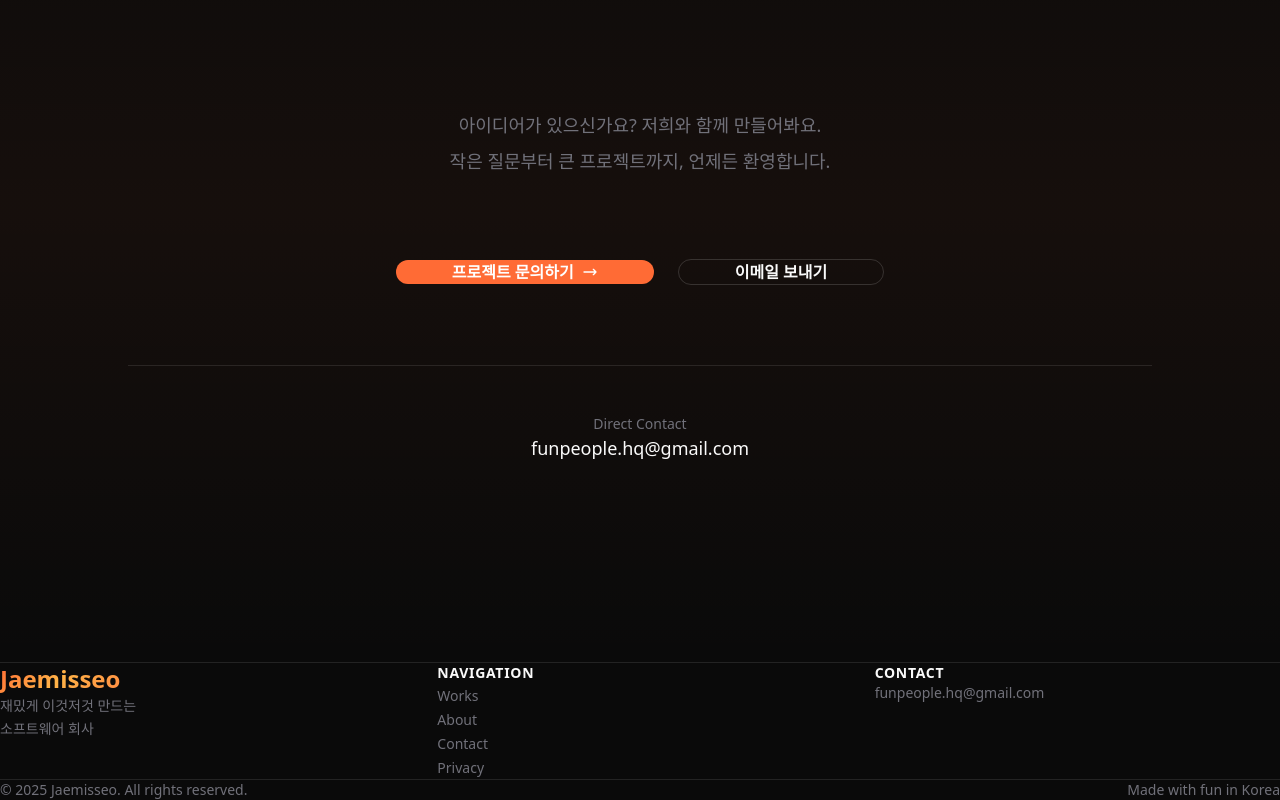
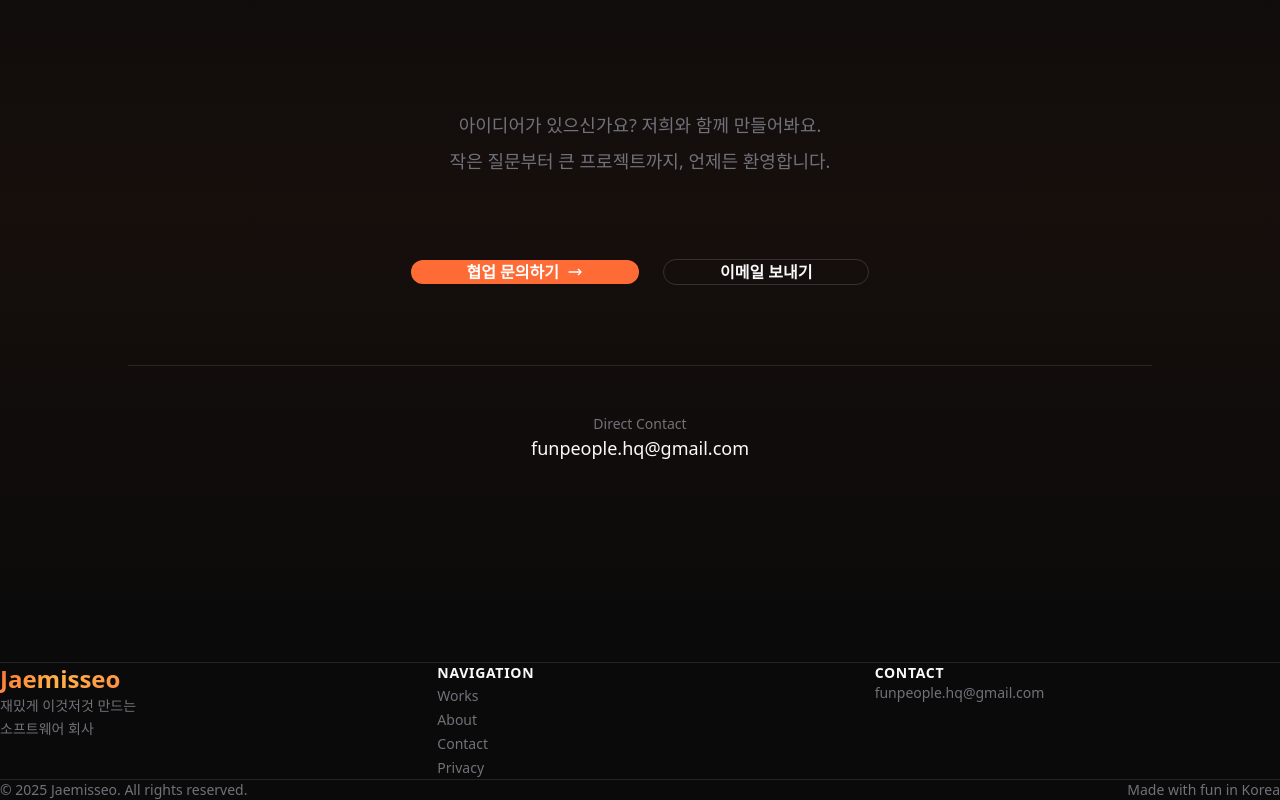
Before and after one commit to coolman0123/jaemisseo-site, a Next.js app: page / in a window 1280 px wide. Shown: the part 2831-3631 px from the top of the page. Built offline with nearby package versions, Linux system fonts and the light colour scheme; a web font is replaced by a local one.

Commit message:
fix: CTA 버튼 텍스트 '프로젝트 문의하기'를 '협업 문의하기'로 변경

```diff
--- a/src/components/sections/CTA.tsx
+++ b/src/components/sections/CTA.tsx
@@ -78,7 +78,7 @@ export default function CTA() {
               style={{ paddingLeft: '56px', paddingRight: '56px' }}
               className="group inline-flex items-center gap-2 py-4 bg-primary text-white font-semibold rounded-full hover:bg-primary/90 transition-all duration-300 hover:shadow-lg hover:shadow-primary/20 whitespace-nowrap"
             >
-              <span>프로젝트 문의하기</span>
+              <span>협업 문의하기</span>
               <svg
                 className="w-4 h-4 group-hover:translate-x-1 transition-transform"
                 fill="none"
```
